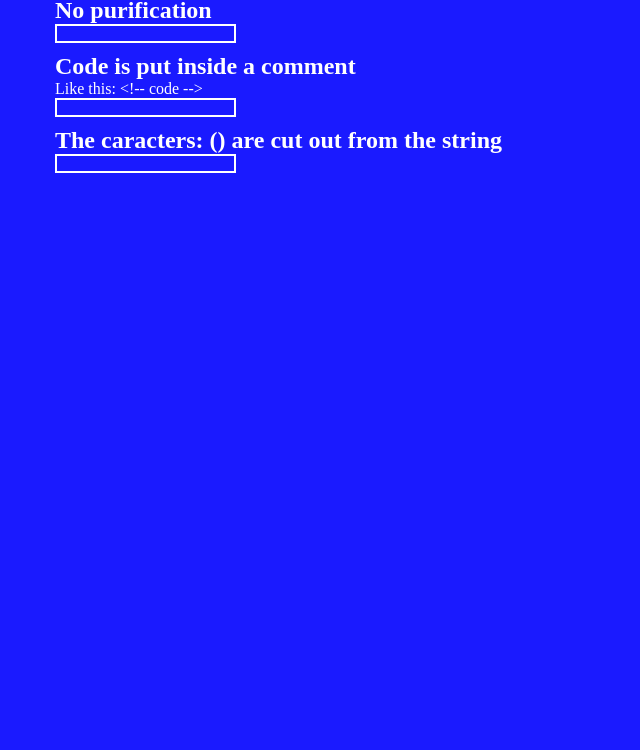
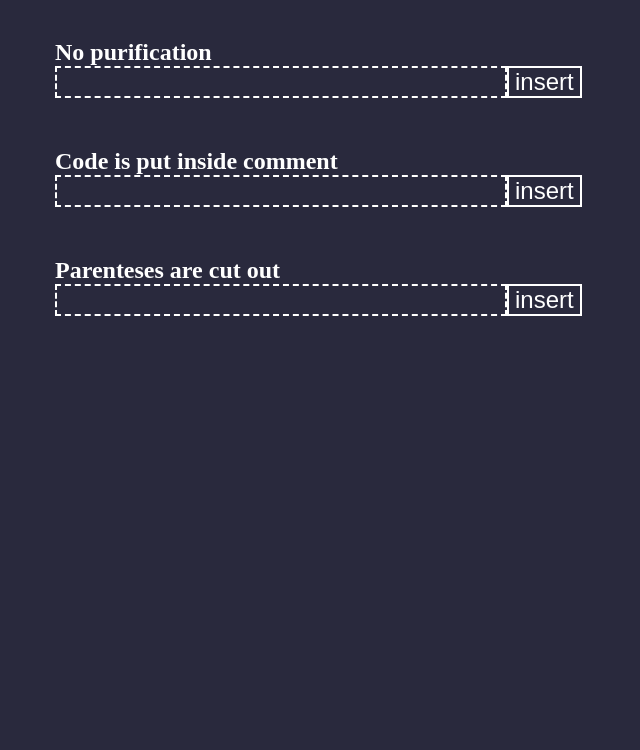
Before and after one commit to BieleczkiGergo/XSS_test_site, a plain HTML site: page index.html in a window 1280 px wide. Shown: the part 50-800 px from the top of the page, without its empty margins (137-777 px from the left). Drawn offline with Linux system fonts and the light colour scheme.

Commit message:
everything works, ready for more content

```diff
--- a/index.html
+++ b/index.html
@@ -1,55 +1,20 @@
 <!DOCTYPE html>
 <html lang="en">
   <head>
-    <title></title>
+    <title>XSS test site</title>
     <meta charset="UTF-8">
     <meta name="viewport" content="width=device-width, initial-scale=1">
 
     <link href="style.css" rel="stylesheet">
 
-    <script type="text/javascript" src="DOMPurify/src/purify.js"></script>
-    <script type="text/javascript" src="script.js"></script>
+    <!-- <script type="text/javascript" src="DOMPurify/src/purify.js"></script> -->
+    <script type="text/javascript" src="script.js" defer> </script>
 
   </head>
   <body>
   <h1>XSS test site</h1>
-  <div class="container">
-    <section>
-      <h2>No purification</h2>
-      <input type="text" name="no_purify" value="">
-      <p id="no_purify"></p>
-      <hr>
-
-    </section>
-
-    <section>
-      <h2>Code is put inside a comment</h2>
-      <p>Like this: &lt;!-- code --&gt;</p>
-      <input type="text" name="comment" value="">
-      <p id="comment"></p>
-      <hr>
-
-    </section>
-
-    <section>
-      <h2>The caracters: () are cut out from the string</h2>
-      <input type="text" name="parentheses" value="" onchange=handle_parentheses()>
-      <p id="parentheses"></p>
-      <hr>
-
-    </section>
-
-    <!--
-
-    <section>
-      <h2>Using DOMPurify</h2>
-      <input type="text" name="DOMP" value="" onchange=handle_DOMP>
-      <p id="DOMP"></p>
-      <hr>
-
-    </section>
-
-    -->
+  <hr />
+  <div class="container" id="container">
 
   </div>
   </body>
--- a/script.js
+++ b/script.js
@@ -0,0 +1,44 @@
+function makeHandler(input, output, purifier){
+  function handler(){
+    console.log("handler called");
+    output.innerHTML = purifier(input.value);
+
+  }
+
+  return handler;
+}
+
+/** make a new xss challenge
+ *
+ */
+function makeChallenge(title, ID, purifier){
+  const inputField = document.createElement("input");
+
+  const output = document.createElement("div");
+  output.className = "out";
+  output.id = ID + "out";
+
+  const insertButton = document.createElement("button");
+  insertButton.type = "button";
+  insertButton.innerText = "insert";
+  insertButton.addEventListener("click", makeHandler(inputField, output, purifier));
+
+  const titleHeader = document.createElement("h2");
+  titleHeader.innerText = title;
+
+  const wrapper = document.createElement("section");
+
+  const container = document.getElementById("container");
+
+  wrapper.appendChild(titleHeader);
+  wrapper.appendChild(inputField);
+  wrapper.appendChild(insertButton);
+  wrapper.appendChild(output);
+
+  container.appendChild(wrapper);
+
+}
+
+makeChallenge("No purification", "nochange", val => val);
+makeChallenge("Code is put inside comment", "commented", val => `<!-- ${val} -->`);
+makeChallenge("Parenteses are cut out", "parentheses", val => val.replaceAll(/\(\)/g, ''));
--- a/style.css
+++ b/style.css
@@ -6,8 +6,13 @@
 
 }
 
+:root{
+  --bgcolor: #29293d;
+
+}
+
 body{
-  background-color: #1a1aff;
+  background-color: var(--bgcolor);
 
 }
 
@@ -18,6 +23,15 @@ h1{
 
 
 }
+
+hr{
+  height: 2px;
+  background-color: white;
+  width: 90%;
+  margin: auto;
+
+}
+
 div.container{
   margin: auto;
   width: 100vw;
@@ -25,13 +39,25 @@ div.container{
 }
 
 section{
-  margin-top: 10px;
+  margin-top: 50px;
 
 }
 
 input{
-  background-color: #1a1aff;
+  background-color: var(--bgcolor);
+  border: 2px dashed white;
+  width: 100%;
+  font-size: 24px;
+
+}
+
+button{
+  background-color: var(--bgcolor);
   border: 2px solid white;
+  font-size: 24px;
+  padding-left: 6px;
+  padding-right: 6px;
+  width: 100%;
 
 }
 
@@ -41,4 +67,14 @@ input{
 
   }
 
+  input{
+    width: 50%;
+
+  }
+
+  button{
+    width: auto;
+
+  }
+
 }
```
